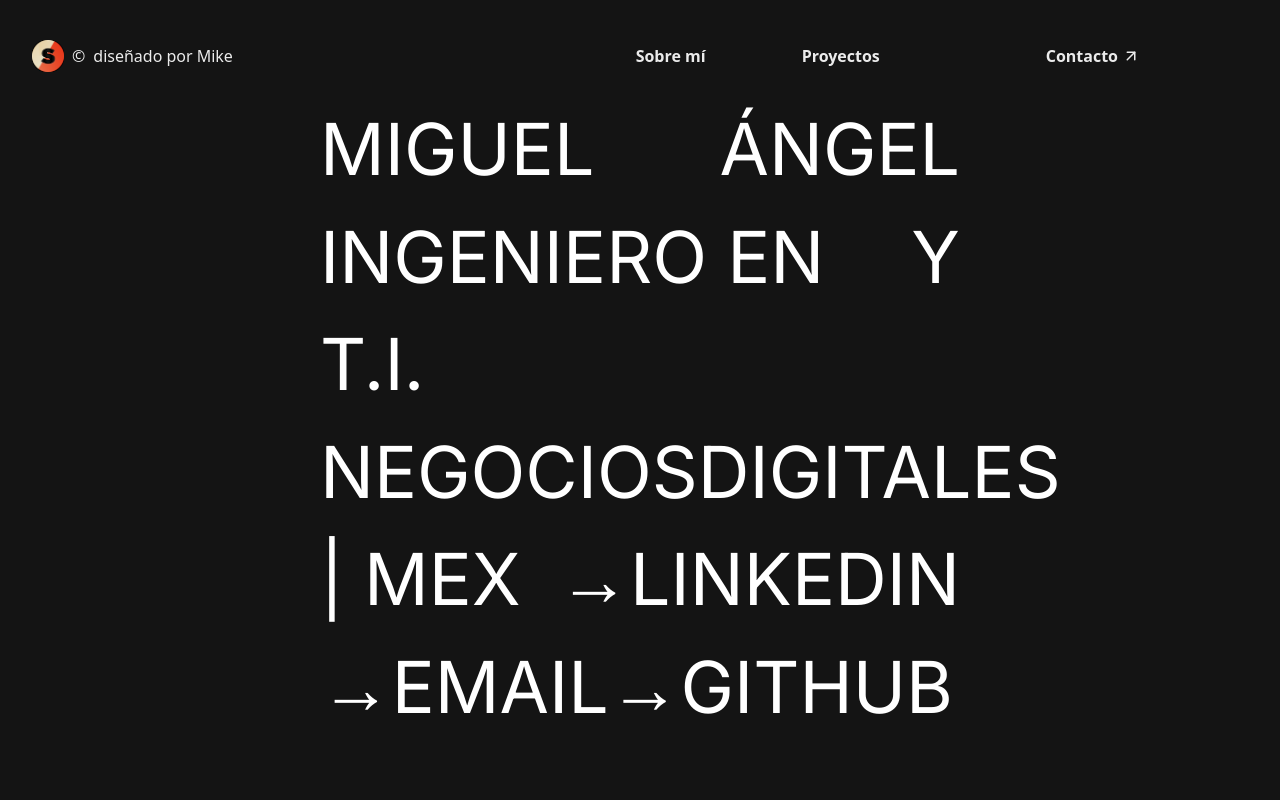
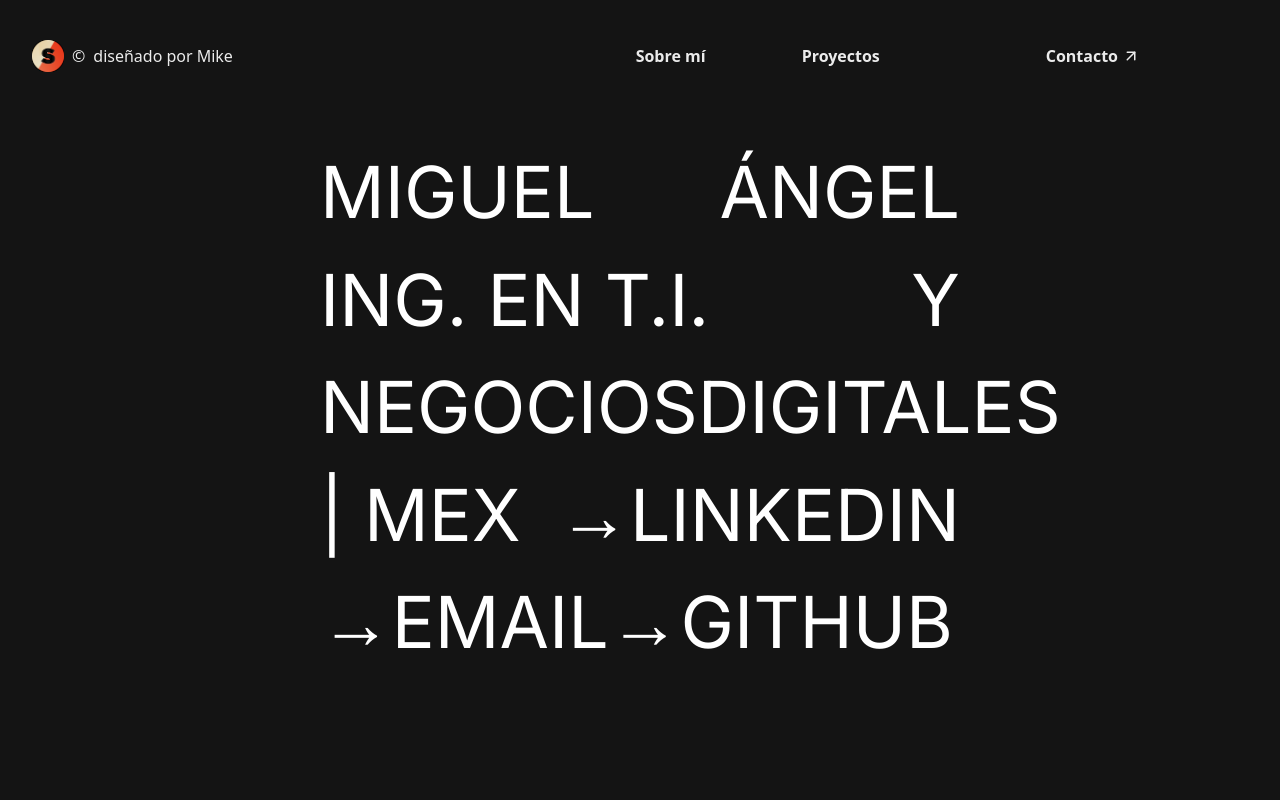
Before and after one commit to mikesspinosa/portfolio, a Next.js app: page /contact in a window 1280 px wide. Shown: the top 800 px of the page. Built offline with nearby package versions, Linux system fonts and the light colour scheme.

Commit message:
refactor: Abbreviate title on contact page

```diff
--- a/src/app/contact/page.tsx
+++ b/src/app/contact/page.tsx
@@ -43,7 +43,7 @@ export default function Contact() {
             <p className="m-0">Ángel</p>
           </div>
           <div className="flex justify-between uppercase">
-            <p className="m-0">Ingeniero en T.I.</p>
+            <p className="m-0">ING. en T.I.</p>
             <p className="m-0">y</p>
           </div>
           <div className="flex justify-between uppercase">
```
